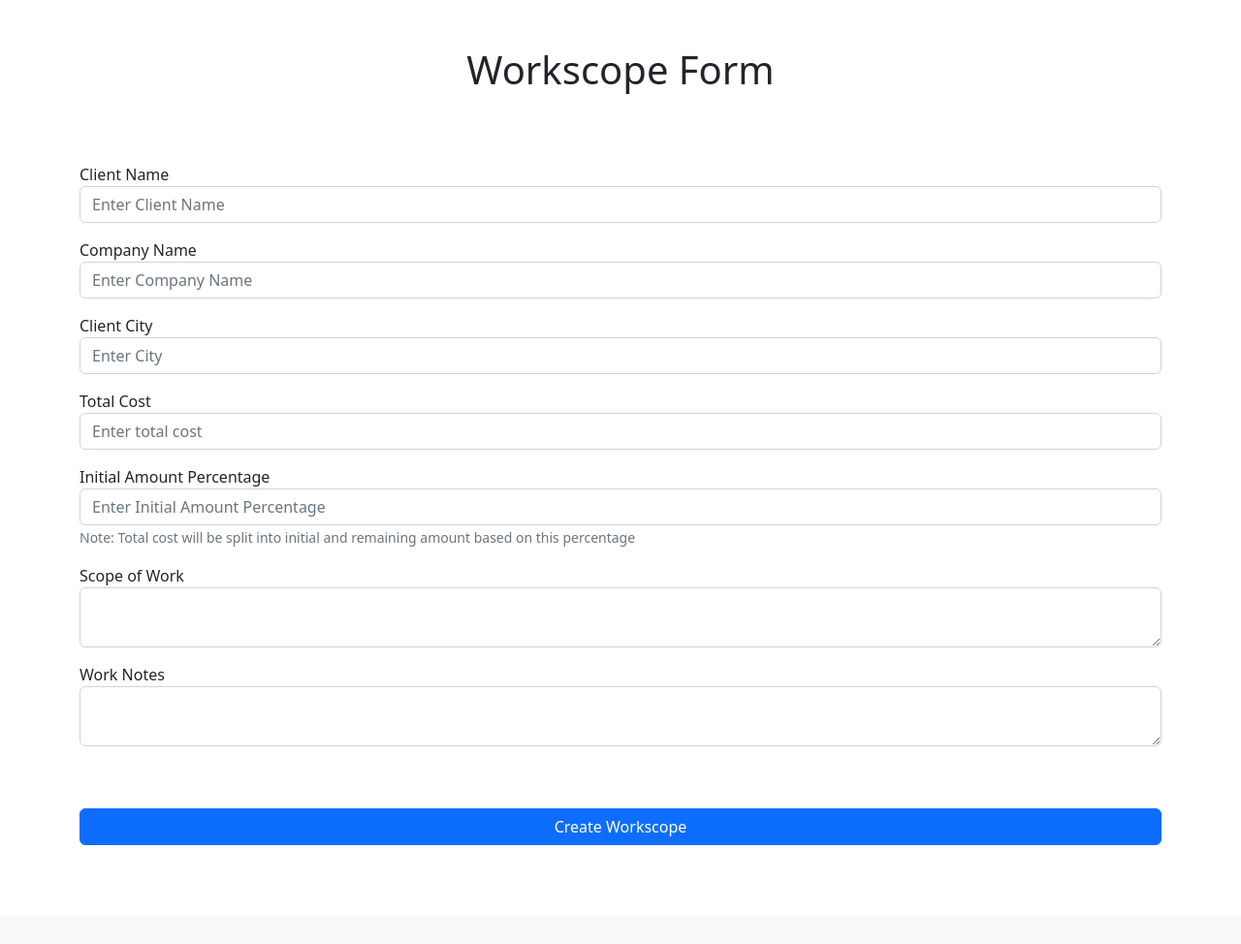
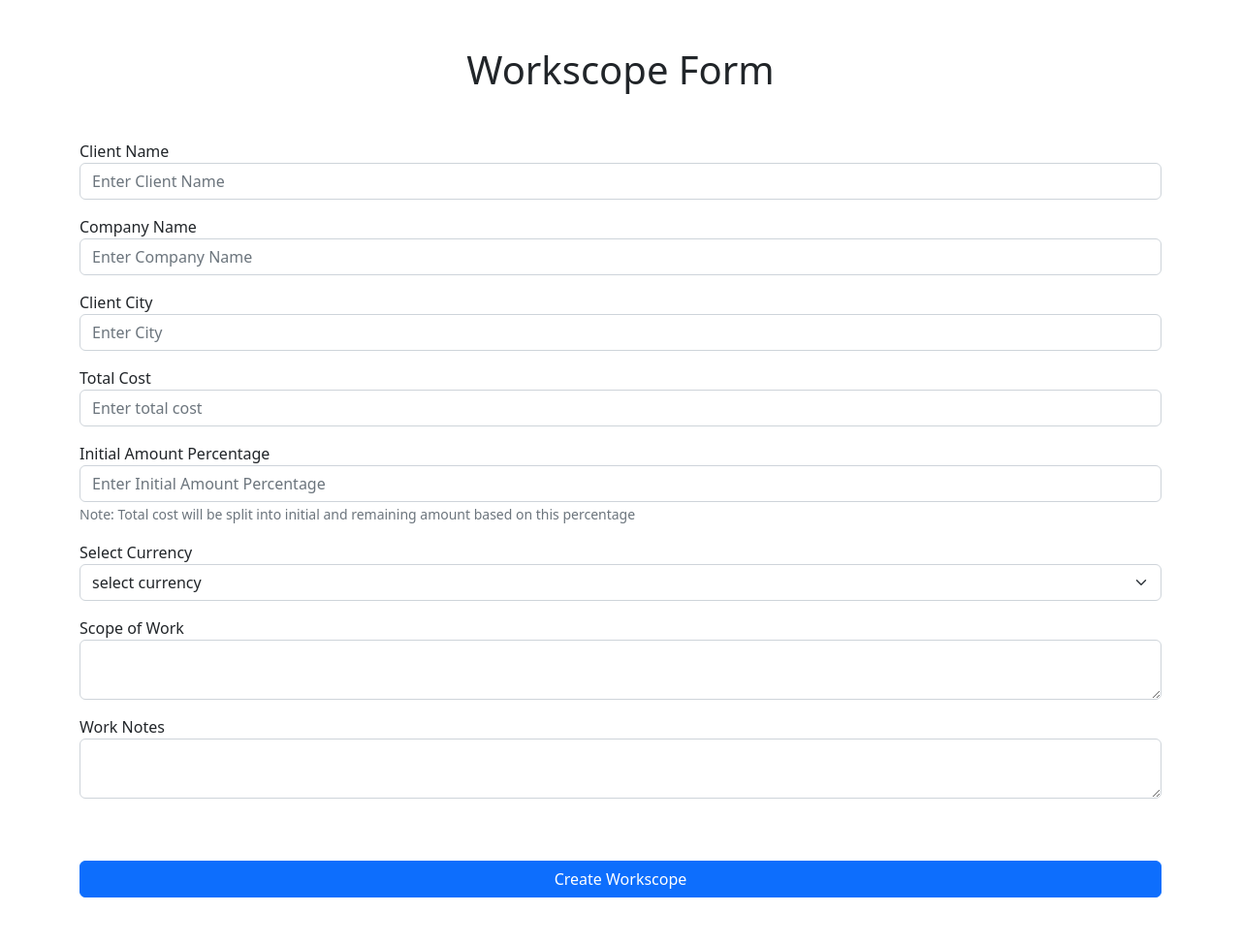
Before and after one commit to RaiqaRasool/godesign_task_automation, a PHP site: page /workscope_form.php?mode=c in a window 1280 px wide. Shown: the part 56-1030 px from the top of the page at 97% size. Before the commit the page ends 928 px from the top, so only its background shows below. Run offline with PHP 8.4, Linux system fonts and the light colour scheme; the visitor is signed in with stand-in values (Sample User, id 1); a stand-in replaces the project's code that opens the database connection; some libraries are stand-ins or nearby versions.

Commit message:
added dynamic currency to workscope

```diff
--- a/app/Workscope.php
+++ b/app/Workscope.php
@@ -13,17 +13,18 @@ class Workscope extends Database
         $initialAmt_percent,
         $work_scope,
         $work_notes,
-        $user_id
+        $user_id,
+        $workscope_currency
     ) {
         $workscope_date = date("Y-m-d H:i:s");
         try {
-            $query = 'INSERT INTO workscope (workscope_client,workscope_company,workscope_city,workscope_totalCost,workscope_initialAmtPercent,workscope_scope,workscope_notes,`user_id`,workscope_date)
-        VALUES(?,?,?,?,?,?,?,?,?)';
+            $query = 'INSERT INTO workscope (workscope_client,workscope_company,workscope_city,workscope_totalCost,workscope_initialAmtPercent,workscope_scope,workscope_notes,`user_id`,workscope_date,workscope_currency)
+        VALUES(?,?,?,?,?,?,?,?,?,?)';
             $this->prepare_query($query);
             $work_scope = $this->content_resolution($work_scope);
             $work_notes = $this->content_resolution($work_notes);
             $this->stmt->bind_param(
-                'sssiissis',
+                'sssiississ',
                 $client_name,
                 $client_company,
                 $client_city,
@@ -32,7 +33,8 @@ class Workscope extends Database
                 $work_scope,
                 $work_notes,
                 $user_id,
-                $workscope_date
+                $workscope_date,
+                $workscope_currency
             );
             $this->execute_query('i');
         } catch (Exception $e) {
@@ -52,15 +54,16 @@ class Workscope extends Database
         $initialAmt_percent,
         $work_scope,
         $work_notes,
-        $user_id
+        $user_id,
+        $workscope_currency
     ) {
         try {
-            $query = "UPDATE workscope SET workscope_client=?,workscope_company=?,workscope_city=?,workscope_totalCost=?,workscope_initialAmtPercent=?,workscope_scope=?,workscope_notes=?,`user_id`=? WHERE workscope_id=?";
+            $query = "UPDATE workscope SET workscope_client=?,workscope_company=?,workscope_city=?,workscope_totalCost=?,workscope_initialAmtPercent=?,workscope_scope=?,workscope_notes=?,`user_id`=?, workscope_currency=? WHERE workscope_id=?";
             $this->prepare_query($query);
             $work_scope = $this->content_resolution($work_scope);
             $work_notes = $this->content_resolution($work_notes);
             $this->stmt->bind_param(
-                'sssiissii',
+                'sssiissisi',
                 $client_name,
                 $client_company,
                 $client_city,
@@ -69,6 +72,7 @@ class Workscope extends Database
                 $work_scope,
                 $work_notes,
                 $user_id,
+                $workscope_currency,
                 $workscope_id
             );
             $this->execute_query('u');
--- /dev/null
+++ b/currency.json
@@ -0,0 +1,8 @@
+{
+    "EUR": "Euro",
+    "USD": "US Dollar",
+    "GBP": "British Pound",
+    "AUD": "Australian Dollar",
+    "CAD": "Canadian Dollar",
+    "PKR": "Pakistani Rupee"
+}
--- a/pdf_templates/workscope_pdf.php
+++ b/pdf_templates/workscope_pdf.php
@@ -381,17 +381,17 @@ $dompdf->loadHtml('<!DOCTYPE html>
                     <table>
                             <tr>
                                 <td>
-                                Rs. ' . strval($workscope_data['workscope_totalCost']) . '/-
+                                ' . $workscope_data['workscope_currency'] . ' ' . strval($workscope_data['workscope_totalCost']) . ' /-
                                 </td>
                             </tr>
                             <tr>
                                 <td>
-                                Rs. ' . strval(initial_amount_cal()) . '/-
+                                ' . $workscope_data['workscope_currency'] . ' ' . strval(initial_amount_cal()) . ' /-
                                 </td>
                             </tr>
                             <tr>
                                 <td>
-                                Rs. ' . strval(remaining_amount_cal()) . '/-
+                                ' . $workscope_data['workscope_currency'] . ' ' . strval(remaining_amount_cal()) . ' /-
                                 </td>
                             </tr>
                     </table>
--- a/workscope_form.php
+++ b/workscope_form.php
@@ -3,6 +3,8 @@ require_once("./includes/header.php");
 require_once("./app/Workscope.php");
 $mode = $_GET['mode'];
 $workscope = new Workscope();
+$currency_arr = json_decode(file_get_contents('currency.json'));
+
 
 if ($mode == 'c') {
     $is_edit = false;
@@ -16,7 +18,8 @@ if ($mode == 'c') {
             $_POST['initialAmt_percent'],
             $_POST['work_scope'],
             $_POST['work_notes'],
-            $_SESSION['user_id']
+            $_SESSION['user_id'],
+            $_POST['workscope_currency']
         );
         $workscope->status_msg_withRedirect($status, 'creat', 'Workscope', $workscope->get_modifiedOrEdited_id());
     }
@@ -36,6 +39,7 @@ if ($mode == 'c') {
             $_POST['work_scope'],
             $_POST['work_notes'],
             $_SESSION['user_id'],
+            $_POST['workscope_currency']
         );
         $workscope->status_msg_withRedirect($status, 'edit', 'Workscope', $workscope_id);
     }
@@ -67,6 +71,20 @@ if ($mode == 'c') {
                 <small id="intialAmt_help" class="form-text text-muted">Note: Total cost will be split into initial and remaining amount based on this percentage</small>
             </div>
             <div class="form-group">
+                <label for="workscope_currency">Select Currency</label>
+                <select class="form-select" aria-label="Default select example" id="workscope_currency" name="workscope_currency" required>
+                    <?= !$is_edit ? "<option selected>select currency</option>" : "<option>select currency</option>" ?>
+                    <?php
+                    foreach ($currency_arr as $symbol => $name) :
+                        if ($is_edit == true && $symbol == $workscope_data['workscope_currency'])
+                            echo '<option value="' . $symbol . '" selected>' . $name . ' (' . $symbol . ')' . '</option>';
+                        else
+                            echo '<option value="' . $symbol . '">' . $name . ' (' . $symbol . ')' . '</option>';
+                    endforeach;
+                    ?>
+                </select>
+            </div>
+            <div class="form-group">
                 <label for="work_scope">Scope of Work</label>
                 <textarea class="form-control tinymce_inputfield" type="text" id="work_scope" name="work_scope" placeholder="Write Scope of Work">
                 <?= $is_edit ? $workscope->content_preparation($curr_workscope['workscope_scope']) : "" ?>
```
Also changed, not shown: includes/invoice_form.php (+1 -9 lines).
